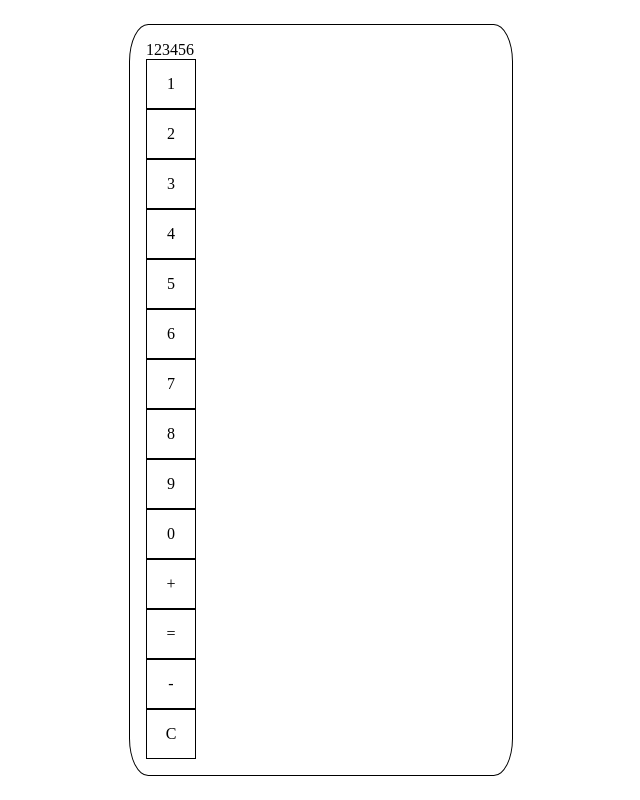
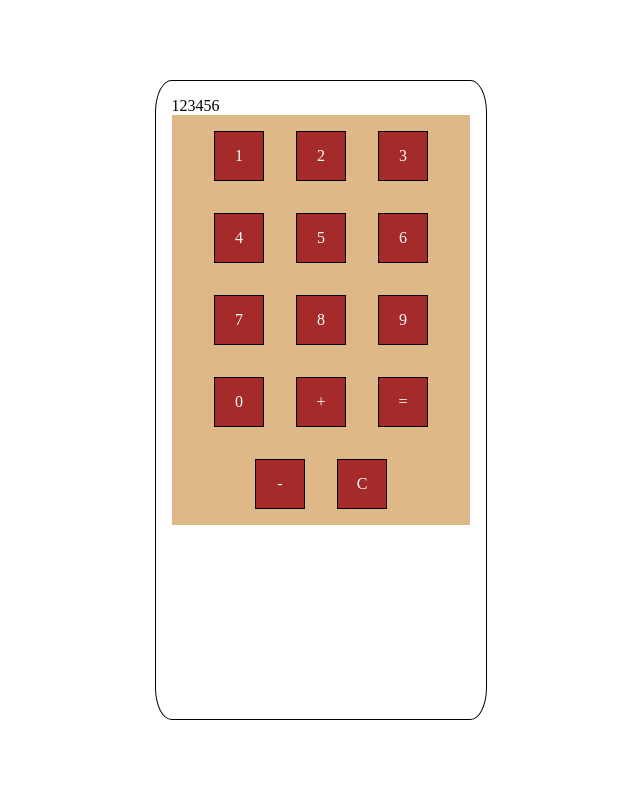
Before and after one commit to alee-moura/digital-calculator-igti, a React (Create React App) app: page / in a window 1280 px wide. Shown: the whole page, without its empty margins (319-959 px from the left). Built offline with nearby package versions, Linux system fonts and the light colour scheme.

Commit message:
formating buttons and buttons containers

```diff
--- a/src/app.css
+++ b/src/app.css
@@ -1,7 +1,7 @@
 .screen {
     display: grid;
     grid-template-rows: 10fr 80fr 10fr;
-    grid-template-columns: 35fr 30fr 35fr;
+    grid-template-columns: 37fr 26fr 37fr;
     height: 100vh;
 }
 
@@ -11,6 +11,10 @@
     border: 1px solid #000000;
     border-radius: 5%;
     padding: 1em;
+    max-height: 100%;
+    overflow: hidden;
+    display: flex;
+    flex-direction: column;
 }
 
 .button {
@@ -19,4 +23,15 @@
     width: 3em;
     height: 3em;
     border: 1px solid #000000;
+    margin: 1em;
+    background-color: #a52a2a;
+    color: #ffffff;
 }
+
+.buttonsContainers {
+    display: flex;
+    flex-direction: row;
+    flex-wrap: wrap;
+    justify-content: center;
+    background-color: #deb887;
+}
--- a/src/containers/calculator.js
+++ b/src/containers/calculator.js
@@ -6,7 +6,10 @@ class Calculator extends Component {
     render() {
         return(
             <div className={"calculator"}>
+                <div>
                     <Display value={"123456"}/>
+                </div>
+                <div className={"buttonsContainers"}>
                     <Button display={"1"}/>
                     <Button display={"2"}/>
                     <Button display={"3"}/>
@@ -22,6 +25,7 @@ class Calculator extends Component {
                     <Button display={"-"}/>
                     <Button display={"C"}/>
                 </div>
+            </div>
         )
     }
 }
```
Lines whose indentation alone changed are shown as unchanged.
